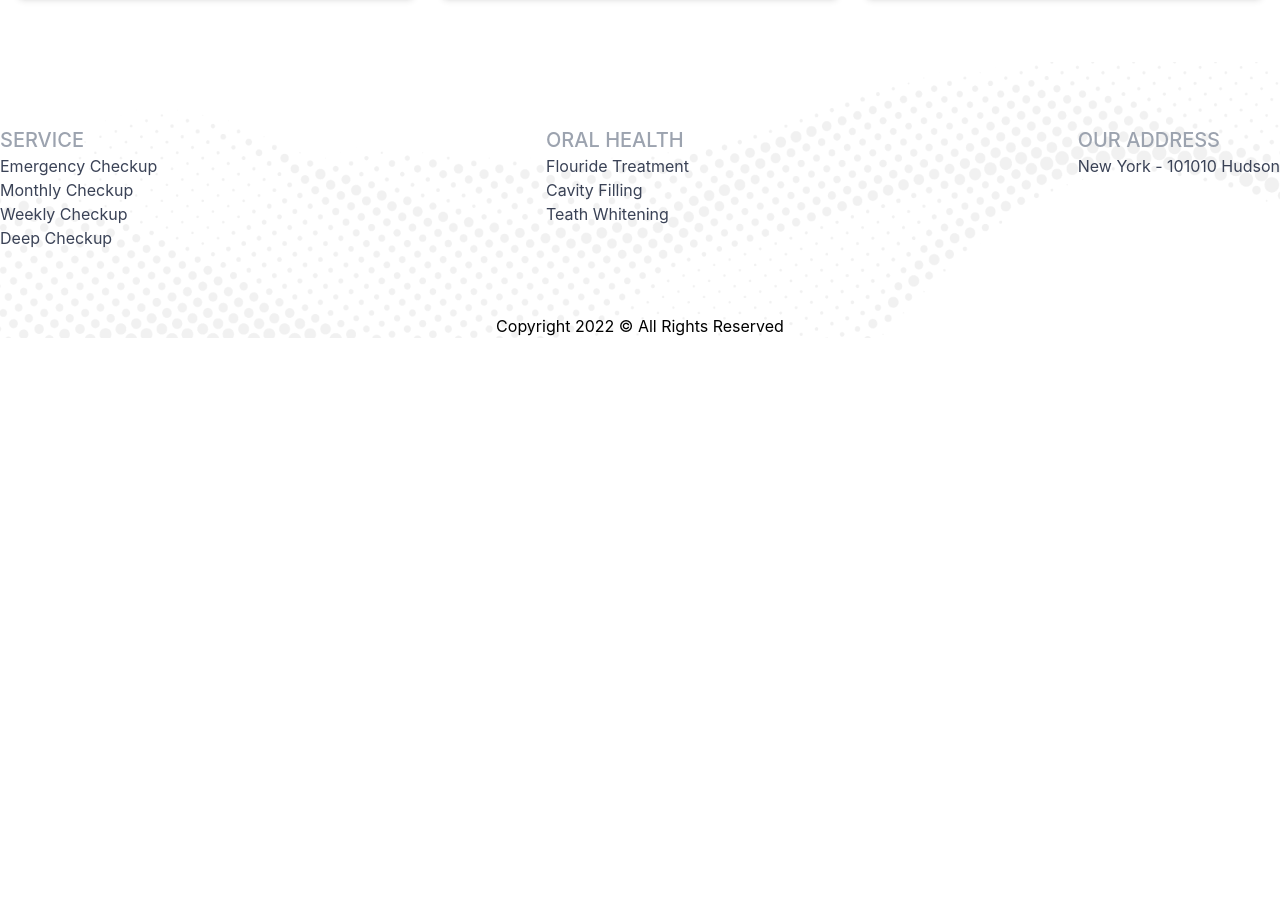
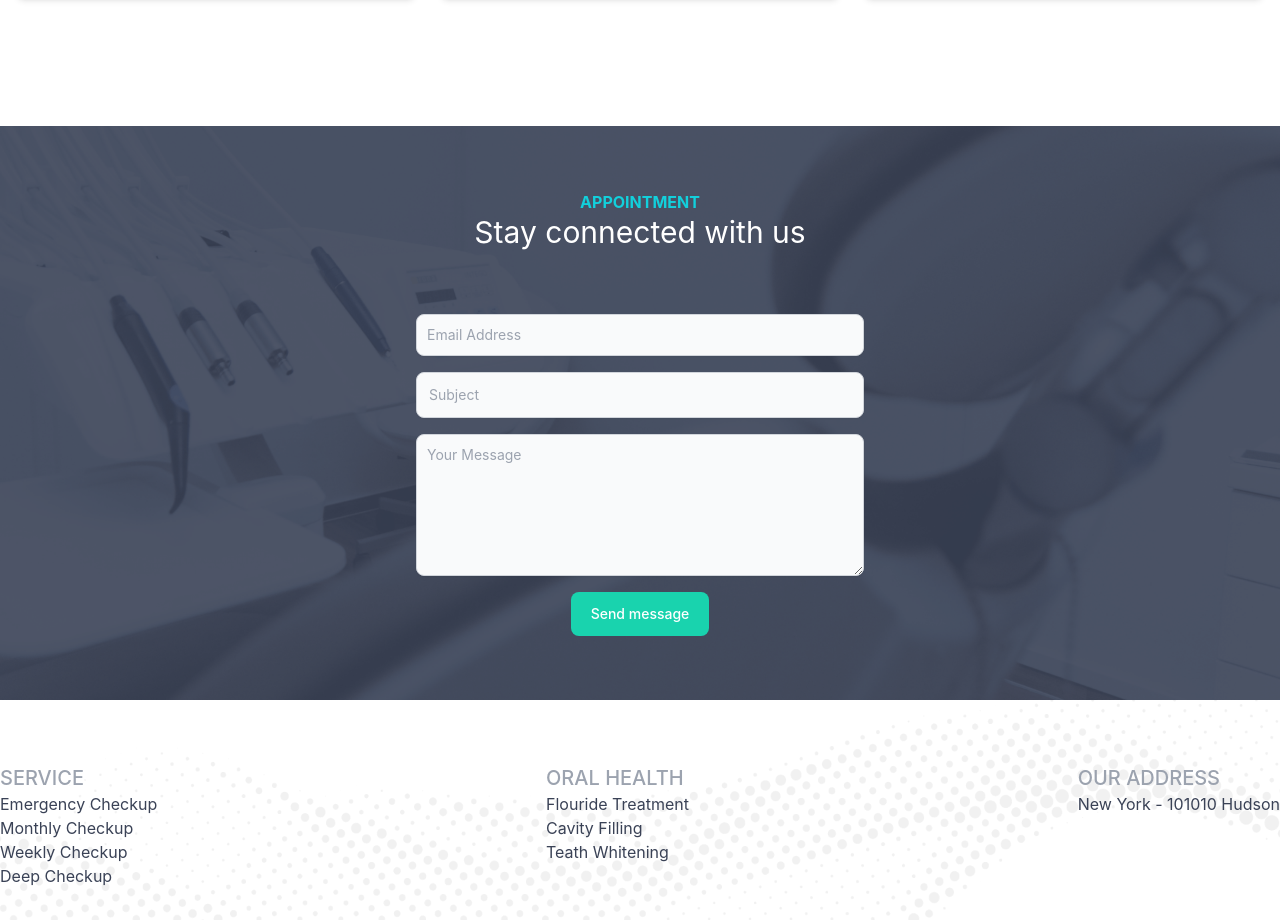
Before and after one commit to zahidhasan13/doctor-portal-client, a React (Vite) app: page / in a window 1280 px wide. Shown: the part 3240-4160 px from the top of the page. Before the commit the page ends 3578 px from the top, so only its background shows below. Built offline with nearby package versions, Linux system fonts and the light colour scheme.

Commit message:
Contact Section

```diff
--- /dev/null
+++ b/src/pages/Home/ContactSec/ContactSec.css
@@ -0,0 +1,6 @@
+.contact-section {
+  background-image: url(../../../assets/images/appointment.png);
+  background-size: cover;
+  background-position: center center;
+  background-repeat: no-repeat;
+}
--- /dev/null
+++ b/src/pages/Home/ContactSec/ContactSec.jsx
@@ -0,0 +1,53 @@
+import "./ContactSec.css";
+const ContactSec = () => {
+  return (
+    <div className="contact-section mt-32">
+      <div className="py-8 lg:py-16 lg:px-40 px-20 mx-auto max-w-screen-md">
+        <h4 className="text-md font-bold uppercase text-[#12D0DC] text-center">
+          appointment
+        </h4>
+        <h3 className="text-3xl text-center text-white">
+          Stay connected with us
+        </h3>
+        <form action="#" className="space-y-4 mt-16">
+          <div>
+            <input
+              type="email"
+              id="email"
+              className="shadow-sm bg-gray-50 border border-gray-300 text-gray-900 text-sm rounded-lg focus:ring-primary-500 focus:border-primary-500 block w-full p-2.5 dark:bg-gray-700 dark:border-gray-600 dark:placeholder-gray-400 dark:text-white dark:focus:ring-primary-500 dark:focus:border-primary-500 dark:shadow-sm-light"
+              placeholder="Email Address"
+              required
+            />
+          </div>
+          <div>
+            <input
+              type="text"
+              id="subject"
+              className="block p-3 w-full text-sm text-gray-900 bg-gray-50 rounded-lg border border-gray-300 shadow-sm focus:ring-primary-500 focus:border-primary-500 dark:bg-gray-700 dark:border-gray-600 dark:placeholder-gray-400 dark:text-white dark:focus:ring-primary-500 dark:focus:border-primary-500 dark:shadow-sm-light"
+              placeholder="Subject"
+              required
+            />
+          </div>
+          <div className="sm:col-span-2">
+            <textarea
+              id="message"
+              rows="6"
+              className="block p-2.5 w-full text-sm text-gray-900 bg-gray-50 rounded-lg shadow-sm border border-gray-300 focus:ring-primary-500 focus:border-primary-500 dark:bg-gray-700 dark:border-gray-600 dark:placeholder-gray-400 dark:text-white dark:focus:ring-primary-500 dark:focus:border-primary-500"
+              placeholder="Your Message"
+            ></textarea>
+          </div>
+          <div className="text-center">
+            <button
+              type="submit"
+              className="py-3 px-5 text-sm font-medium text-center text-white rounded-lg bg-[#19D3AE] sm:w-fit hover:bg-[#19D3AE] focus:ring-4 focus:outline-none focus:ring-[#19D3AE] dark:bg-[#19D3AE] dark:hover:bg-[#19D3AE] dark:focus:ring-[#19D3AE]"
+            >
+              Send message
+            </button>
+          </div>
+        </form>
+      </div>
+    </div>
+  );
+};
+
+export default ContactSec;
--- a/src/pages/Home/Home.jsx
+++ b/src/pages/Home/Home.jsx
@@ -1,6 +1,7 @@
 import Address from "./Address/Address";
 import AppointmentSec from "./AppointmentSec/AppointmentSec";
 import Banner from "./Banner/Banner";
+import ContactSec from "./ContactSec/ContactSec";
 import ServiceSec from "./ServiceSec/ServiceSec";
 import Testmonial from "./Testmonial/Testmonial";
 
@@ -12,6 +13,7 @@ const Home = () => {
             <ServiceSec></ServiceSec>
             <AppointmentSec></AppointmentSec>
             <Testmonial></Testmonial>
+            <ContactSec></ContactSec>
         </>
     );
 };
```
